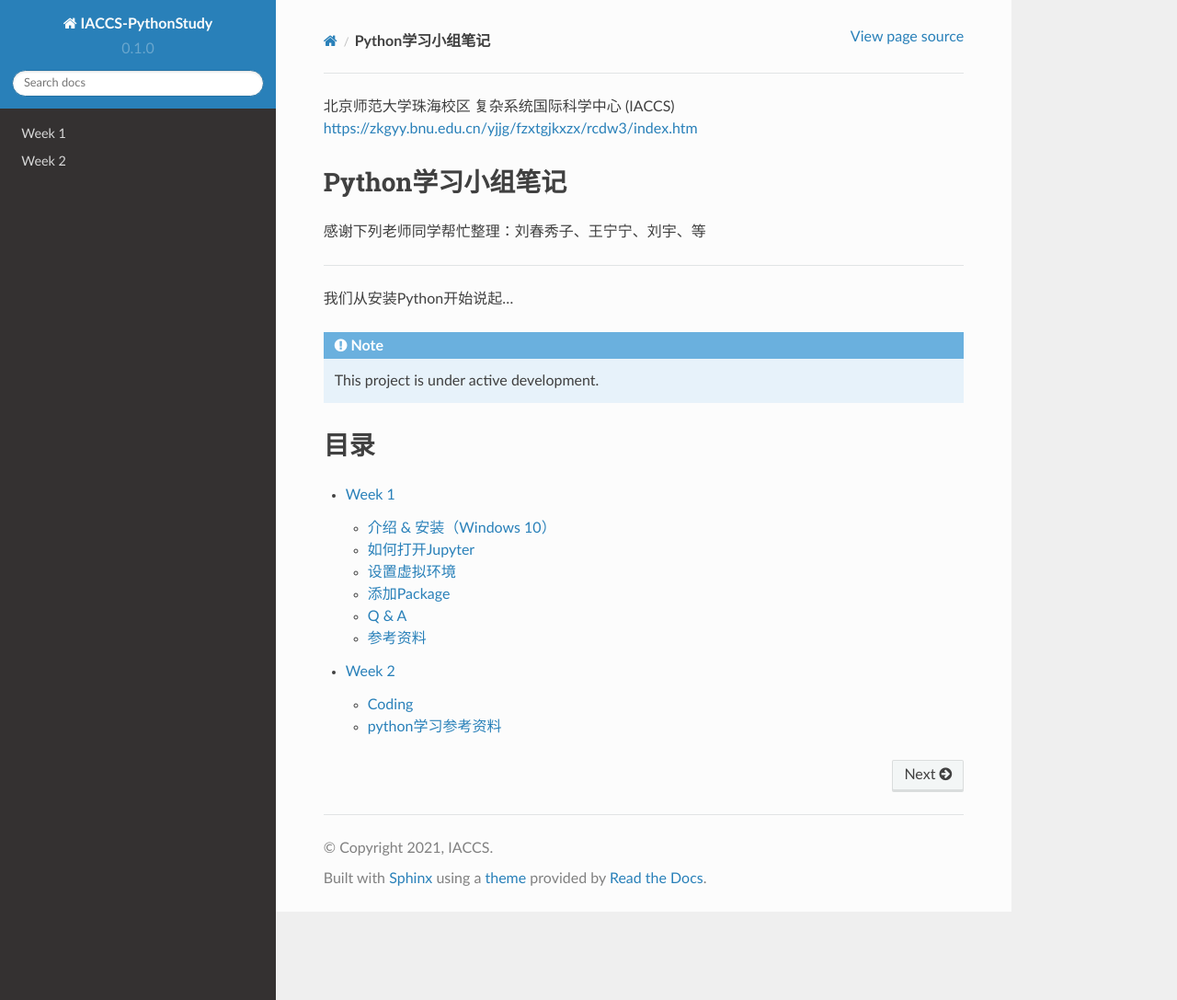
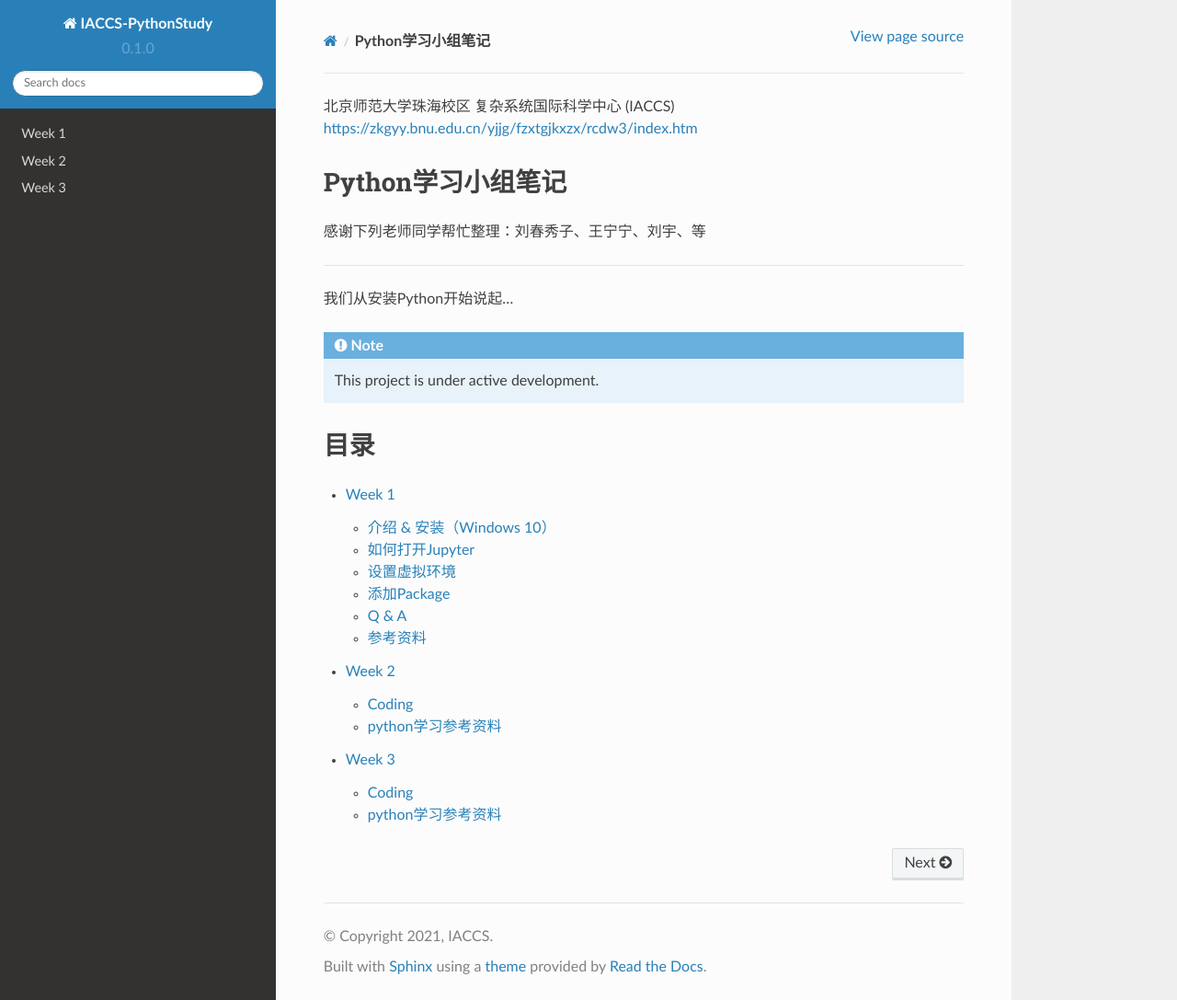
Before and after one commit to sandaowu/IACCS-Python-Study, a Sphinx documentation site: the page built from docs/source/index.rst, in a window 1280 px wide and 1087 px high. Shown: the whole window at 92% size. Built offline with Sphinx 7.4.7 and the Read the Docs theme 2.0.0, drawn with Linux system fonts in a browser that asks for light colours; some of the changed lines change nothing that is shown.

Commit message:
create study3

```diff
--- a/docs/source/index.rst
+++ b/docs/source/index.rst
@@ -25,3 +25,4 @@
 
    study1
    study2
+   study3
--- /dev/null
+++ b/docs/source/study3.rst
@@ -0,0 +1,34 @@
+Week 3
+=====
+Coding
+------------
+**Python网站数据爬虫**
+
+
+
+* 1.
+（代码块）
+>>> S0='We come from Jupiter, and we love Jupiter. Where do you come from? Do you love Jupiter.'
+
+* 2.
+
+>>> s='Jupiter'
+
+* 3.
+
+>>> substr_frequency={}
+>>> substr_num=0
+
+* 4.
+
+>>> substr_frequency={}
+>>> substr_num=0
+>>> for i in range(len(S0)-len(s)+1):
+>>>     if S0[i : i+7] == s:
+>>>         substr_num += 1
+>>>         substr_frequency[s]= substr_num
+
+
+python学习参考资料
+-------------
+廖雪峰Python教程 https://www.liaoxuefeng.com/wiki/1016959663602400
```
